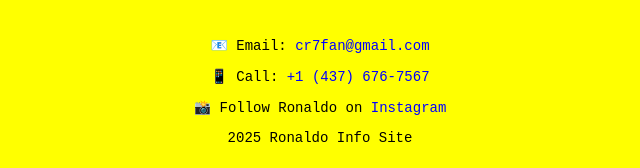
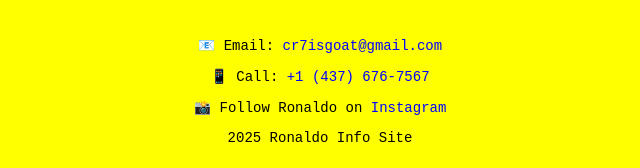
Before and after one commit to thehubchampion/starter-website-comp-sci, a plain HTML site: page career.html in a window 1280 px wide. Shown: the part 514-682 px from the top of the page, 320-960 px from the left. Drawn offline with Linux system fonts and the light colour scheme.

Commit message:
Ronaldo is the goat bro

```diff
--- a/career.html
+++ b/career.html
@@ -37,7 +37,7 @@
     </main>
 
     <footer>
-      <p>📧 Email: <a href="mailto:cr7fan@gmail.com">cr7fan@gmail.com</a></p>
+      <p>📧 Email: <a href="mailto:cr7isgoat@gmail.com">cr7isgoat@gmail.com</a></p>
       <p>📱 Call: <a href="tel:+14376767567">+1 (437) 676-7567</a></p>
       <p>📸 Follow Ronaldo on <a href="https://www.instagram.com/cristiano" target="_blank">Instagram</a></p>
       <p>2025 Ronaldo Info Site</p>
```
